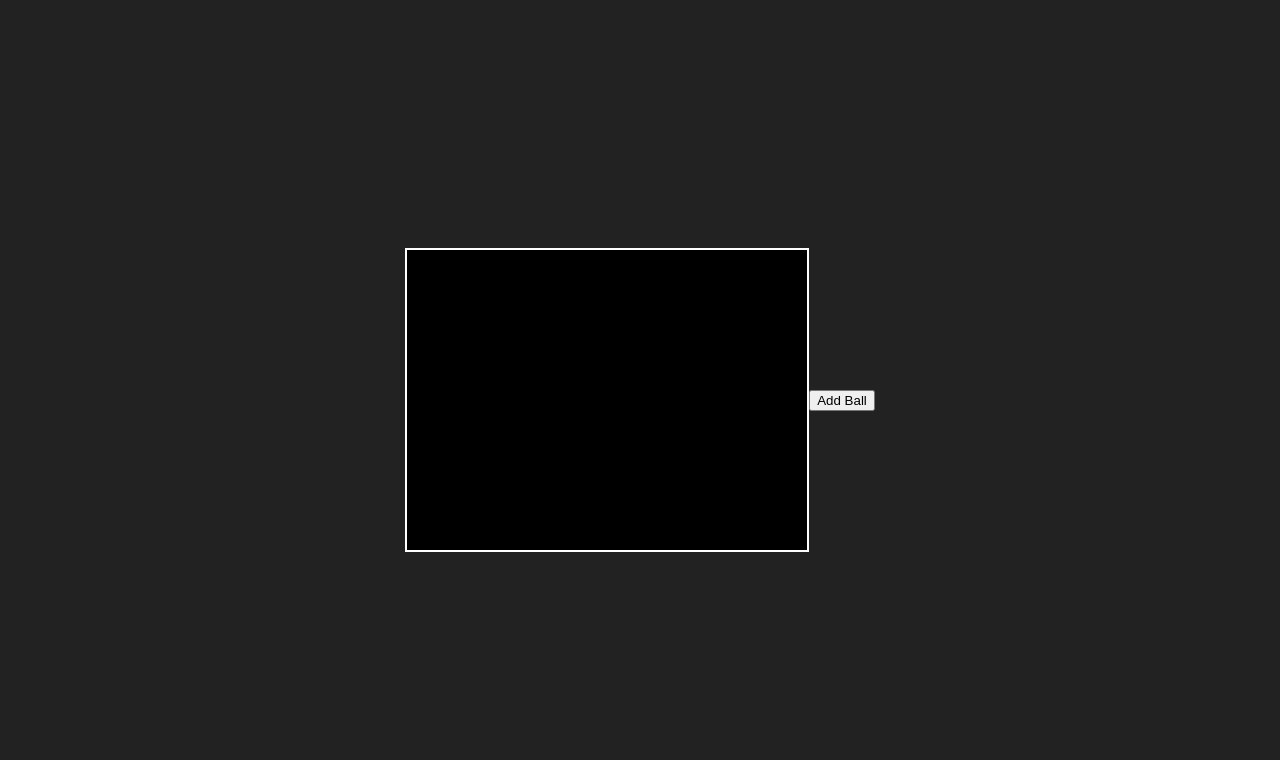
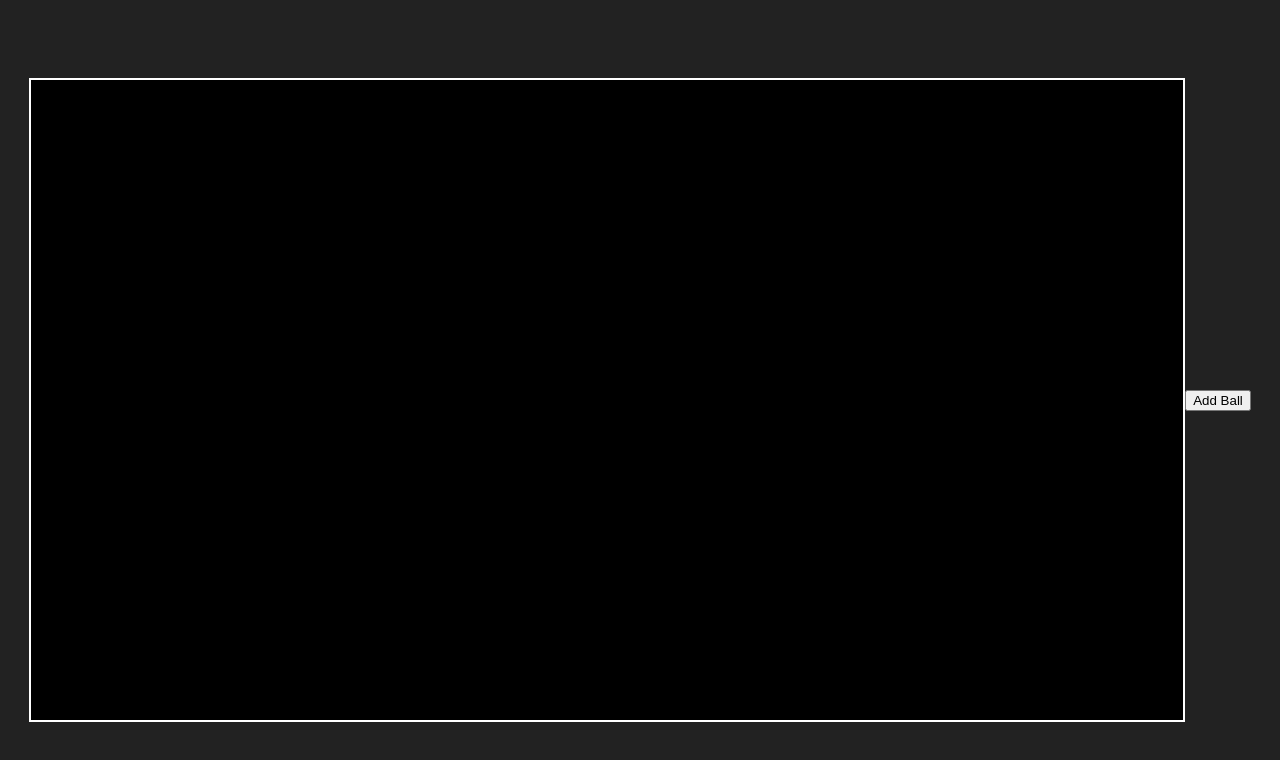
Before and after one commit to Marcel-xu/Marcel-xu.github.io, a plain HTML site: page ball.html in a window 1280 px wide. Drawn offline with Linux system fonts and the light colour scheme.

Commit message:
Update ball.html

```diff
--- a/ball.html
+++ b/ball.html
@@ -21,12 +21,23 @@
     </style>
 </head>
 <body>
-    <canvas id="canvas" width="400" height="300"></canvas>
+    <canvas id="canvas"></canvas>
     <button id="add-ball">Add Ball</button>
 
     <script>
         const canvas = document.getElementById("canvas");
         const ctx = canvas.getContext("2d");
+
+        // Set dynamic canvas size
+        function resizeCanvas() {
+            canvas.width = Math.min(window.innerWidth * 0.9);
+            canvas.height = Math.min(window.innerHeight * 0.8);
+        }
+
+        // Initial resize and listen for window resize
+        resizeCanvas();
+        window.addEventListener('resize', resizeCanvas);
+
         `
         What did Marcel do?
 
```
